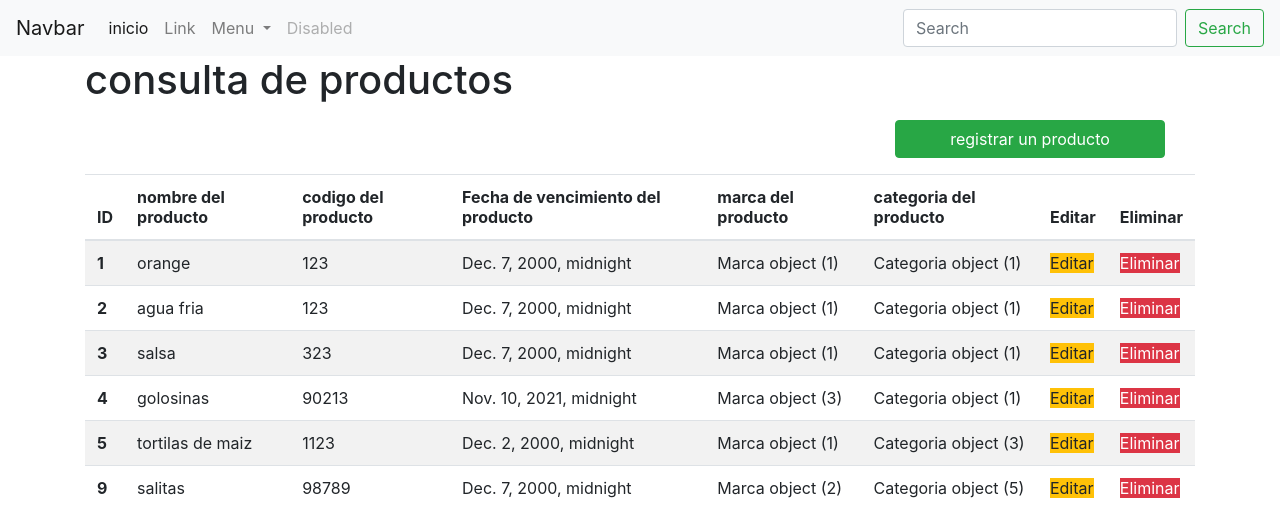
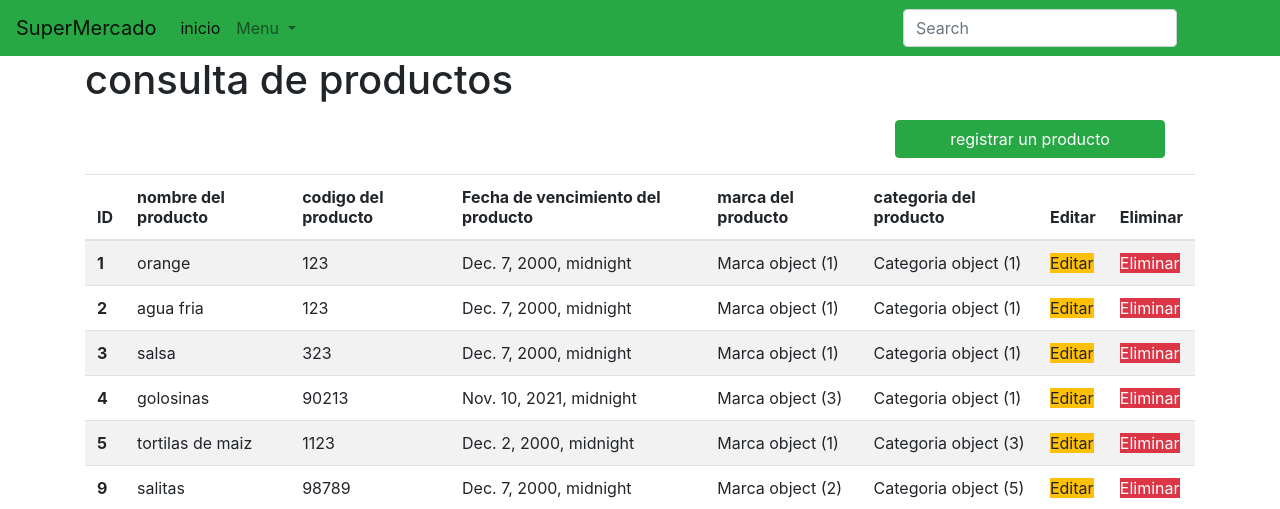
Before and after one commit to jrustrian/2021-Parcial-I, a Django app: page /actproducto/1 in a window 1280 px wide. Shown: the top 509 px of the page. Run offline with Django 3.2, Linux system fonts and the light colour scheme; data comes from the database, SQL or seed files in the repository; both versions use the stored data as it was after the commit.

Commit message:
Entrega de Parcial

```diff
--- a/Models/Productos/forms.py
+++ b/Models/Productos/forms.py
@@ -10,11 +10,13 @@ class FormularioProducto(forms.ModelForm):
 
         widgets = {'fecha_vencimiento': forms.DateInput(attrs={'type': 'date'})}
 
+
 class FormularioMarca(forms.ModelForm):
     class Meta:
         model = Marca
         fields = '__all__'
 
+
 class FormularioCategoria(forms.ModelForm):
     class Meta:
         model = Categoria
--- a/templates/cproducto.html
+++ b/templates/cproducto.html
@@ -36,7 +36,7 @@
         <td>{{ producto.Codigo_del_Producto }}</td>
         <td>{{ producto.Fecha_de_vencimiento }}</td>
         <td>{{ producto.Marca }}</td>
-        <td>{{ producto.Categoria }}</td>
+        <td>{{ producto.Categoria  }}</td>
       <td><a class="btn-warning" href="{% url 'Eproducto' producto.id %}">Editar</a></td>
       <td><a class="btn-danger" href="{% url 'eliminarproducto' producto.id %}">Eliminar</a></td>
       </tr>
--- a/templates/menu.html
+++ b/templates/menu.html
@@ -11,8 +11,8 @@
 
 </head>
 <body>
-<nav class="navbar navbar-expand-lg navbar-light bg-light">
-  <a class="navbar-brand" href="#">Navbar</a>
+<nav class="navbar navbar-expand-lg navbar-light bg-success">
+  <a class="navbar-brand" href="#">SuperMercado</a>
   <button class="navbar-toggler" type="button" data-toggle="collapse" data-target="#navbarSupportedContent" aria-controls="navbarSupportedContent" aria-expanded="false" aria-label="Toggle navigation">
     <span class="navbar-toggler-icon"></span>
   </button>
@@ -22,9 +22,7 @@
       <li class="nav-item active">
         <a class="nav-link" href="{% url 'home' %}">inicio <span class="sr-only">(current)</span></a>
       </li>
-      <li class="nav-item">
-        <a class="nav-link" href="#">Link</a>
-      </li>
+
       <li class="nav-item dropdown">
         <a class="nav-link dropdown-toggle" href="#" id="navbarDropdown" role="button" data-toggle="dropdown" aria-haspopup="true" aria-expanded="false">
           Menu
@@ -41,9 +39,7 @@
 
         </div>
       </li>
-      <li class="nav-item">
-        <a class="nav-link disabled" href="#" tabindex="-1" aria-disabled="true">Disabled</a>
-      </li>
+
     </ul>
     <form class="form-inline my-2 my-lg-0">
       <input class="form-control mr-sm-2" type="search" placeholder="Search" aria-label="Search">
```
Also changed, not shown: db.sqlite3.
